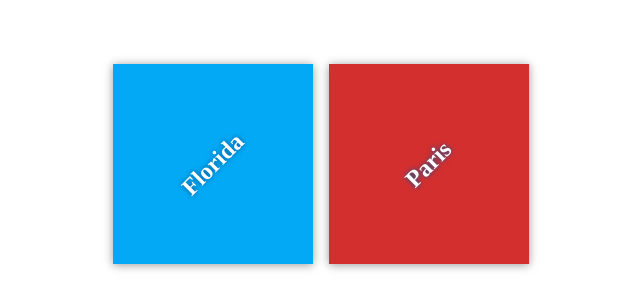
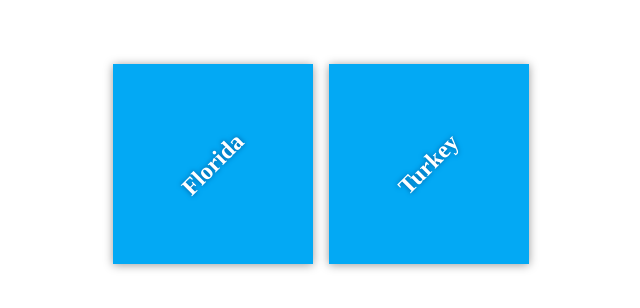
Before and after one commit to ibrahim-siddek/my-travel-plans, a plain HTML site: page index.html in a window 1280 px wide. Shown: the part 236-544 px from the top of the page, without its empty margins (319-959 px from the left). Drawn offline with Linux system fonts and the light colour scheme.

Commit message:
change destination

```diff
--- a/index.html
+++ b/index.html
@@ -14,8 +14,8 @@
                 <h2>Florida</h2>
             </div>
 
-            <div class="destination" id="paris">
-                <h2>Paris</h2>
+            <div class="destination" id="Turkey">
+                <h2>Turkey</h2>
             </div>
         </div>
     </div>
```
